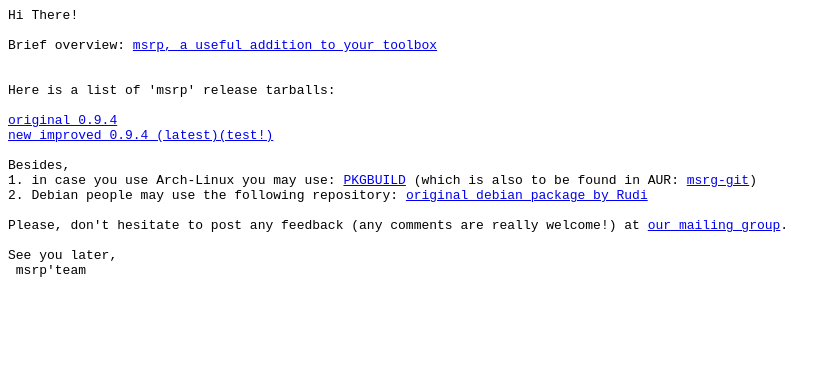
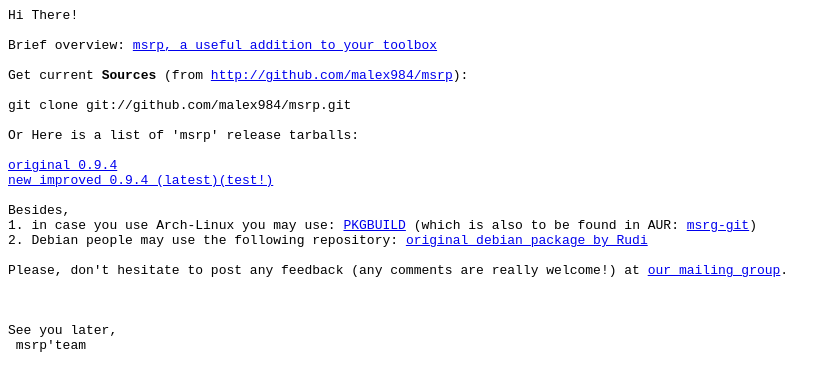
Before and after one commit to msrp/msrp.github.com, a plain HTML site: page index.html in a window 1280 px wide. Shown: the whole page, without its empty margins (0-840 px from the left). Drawn offline with Linux system fonts and the light colour scheme.

Commit message:
ADD: git url

```diff
--- a/index.html
+++ b/index.html
@@ -3,8 +3,11 @@ Hi There!
 
 Brief overview: <a href="http://agateau.wordpress.com/2010/03/10/msrp-a-useful-addition-to-your-toolbo/">msrp, a useful addition to your toolbox</a>
 
+Get current <b>Sources</b> (from <a href="http://github.com/malex984/msrp">http://github.com/malex984/msrp</a>):
 
-Here is a list of 'msrp' release tarballs:
+git clone git://github.com/malex984/msrp.git
+
+Or Here is a list of 'msrp' release tarballs:
 
 <a href="releases/msrp_0.9.4.orig.tar.gz">original 0.9.4</a>
 <a href="releases/msrp-0.9.4.tar.gz">new improved 0.9.4 (latest)(test!)</a>
@@ -15,5 +18,7 @@ Besides,
 
 Please, don't hesitate to post any feedback (any comments are really welcome!) at <a href="http://groups.google.com/group/msrp-tool">our mailing group</a>.
 
+
+
 See you later,
  msrp'team
```
